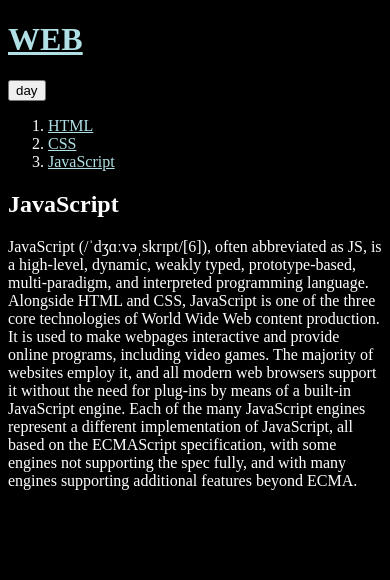
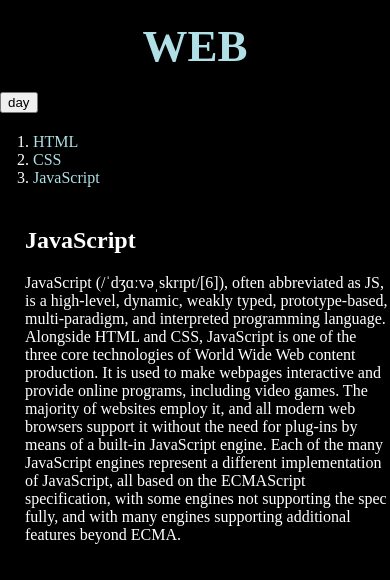
Before and after one commit to 201511094/CodingYah, a plain HTML site: page 1. WEB/03. WEB2__JavaScript/3.html in a window 390 px wide. Both pictures are taken after a click on the button "night". Drawn offline with Linux system fonts and the light colour scheme.

Commit message:
Add colors.js file and Modify html files

```diff
--- a/1. WEB/03. WEB2__JavaScript/3.html
+++ b/1. WEB/03. WEB2__JavaScript/3.html
@@ -3,56 +3,24 @@
 <head>
 	<title>WEB1 - JavaScript</title>
 	<meta charset="utf-8">
-	<script>
-		var Body = {
-			setColor: function(color) {
-				document.querySelector('body').style.color = color;
-			},
-			setBackgroundColor: function(color) {
-				document.querySelector('body').style.backgroundColor = color;
-			}
-		}
-
-		var Links = {
-			setColor: function(color) {
-				var alist = document.querySelectorAll('a');
-				var i = 0;
-				while (i < alist.length) {
-					alist[i].style.color = color;
-					i++;
-				}
-			}
-		}
-
-		function nightDayHandler(self) {
-			var target = document.querySelector('body')
-			if (self.value == 'night') {
-				Body.setBackgroundColor('black')
-				Body.setColor('white')
-				self.value = 'day'
-				Links.setColor('powderblue')
-
-			} else {
-				Body.setBackgroundColor('white')
-				Body.setColor('black')
-				self.value = 'night'
-				Links.setColor('blue')
-			}
-		}
-	</script>
+	<link rel="stylesheet" href="style.css">
+	<script src="colors.js"></script>
 </head>
 <body>
 	<h1><a href="index.html">WEB</a></h1>
 	<input id="night_day" type="button" value="night" onclick="nightDayHandler(this);">
-
+	<div id="grid">
 		<ol>
 			<li><a href="1.html">HTML</a></li>
 			<li><a href="2.html">CSS</a></li>
 			<li><a href="3.html">JavaScript</a></li>
 		</ol>
+		<div id="article">
 			<h2>JavaScript</h2>
 			<p>
 				JavaScript (/ˈdʒɑːvəˌskrɪpt/[6]), often abbreviated as JS, is a high-level, dynamic, weakly typed, prototype-based, multi-paradigm, and interpreted programming language. Alongside HTML and CSS, JavaScript is one of the three core technologies of World Wide Web content production. It is used to make webpages interactive and provide online programs, including video games. The majority of websites employ it, and all modern web browsers support it without the need for plug-ins by means of a built-in JavaScript engine. Each of the many JavaScript engines represent a different implementation of JavaScript, all based on the ECMAScript specification, with some engines not supporting the spec fully, and with many engines supporting additional features beyond ECMA.
   			</p>
+  		</div>
+  </div>
 </body>
 </html>
--- /dev/null
+++ b/1. WEB/03. WEB2__JavaScript/colors.js
@@ -0,0 +1,35 @@
+var Body = {
+			setColor: function(color) {
+				document.querySelector('body').style.color = color;
+			},
+			setBackgroundColor: function(color) {
+				document.querySelector('body').style.backgroundColor = color;
+			}
+		}
+
+		var Links = {
+			setColor: function(color) {
+				var alist = document.querySelectorAll('a');
+				var i = 0;
+				while (i < alist.length) {
+					alist[i].style.color = color;
+					i++;
+				}
+			}
+		}
+
+		function nightDayHandler(self) {
+			var target = document.querySelector('body')
+			if (self.value == 'night') {
+				Body.setBackgroundColor('black')
+				Body.setColor('white')
+				self.value = 'day'
+				Links.setColor('powderblue')
+
+			} else {
+				Body.setBackgroundColor('white')
+				Body.setColor('black')
+				self.value = 'night'
+				Links.setColor('blue')
+			}
+		}
--- /dev/null
+++ b/1. WEB/03. WEB2__JavaScript/style.css
@@ -0,0 +1,42 @@
+body {
+			margin: 0;
+		}
+		a {
+			color: black;
+			text-decoration: none;
+		}
+		h1 {
+			font-size: 45px;
+			text-align: center;
+			border-bottom: 1px solid gray;
+			margin: 0;
+			padding: 20px;
+		}
+		ol {
+			border-right: 1px solid gray;
+			width: 100px;
+			margin: 0;
+			padding: 20px;
+		}
+		#grid{
+			display: grid;
+			grid-template-columns: 150px 1fr;
+		}
+		#grid ol {
+			padding-left: 33px;
+		}
+		#grid #article {
+			padding-left: 25px;
+		}
+		/*screen width < 800px*/
+		@media(max-width: 800px) {
+			#grid {
+				display: block;
+			}
+			#grid ol {
+				border-right: none;
+			}
+			h1 {
+				border-bottom: none;
+			}
+		}
```
Also changed, not shown: 1. WEB/03. WEB2__JavaScript/1.html (added, +31 -0 lines), 1. WEB/03. WEB2__JavaScript/2.html (added, +26 -0 lines), 1 other file. Lines whose indentation alone changed are shown as unchanged.
